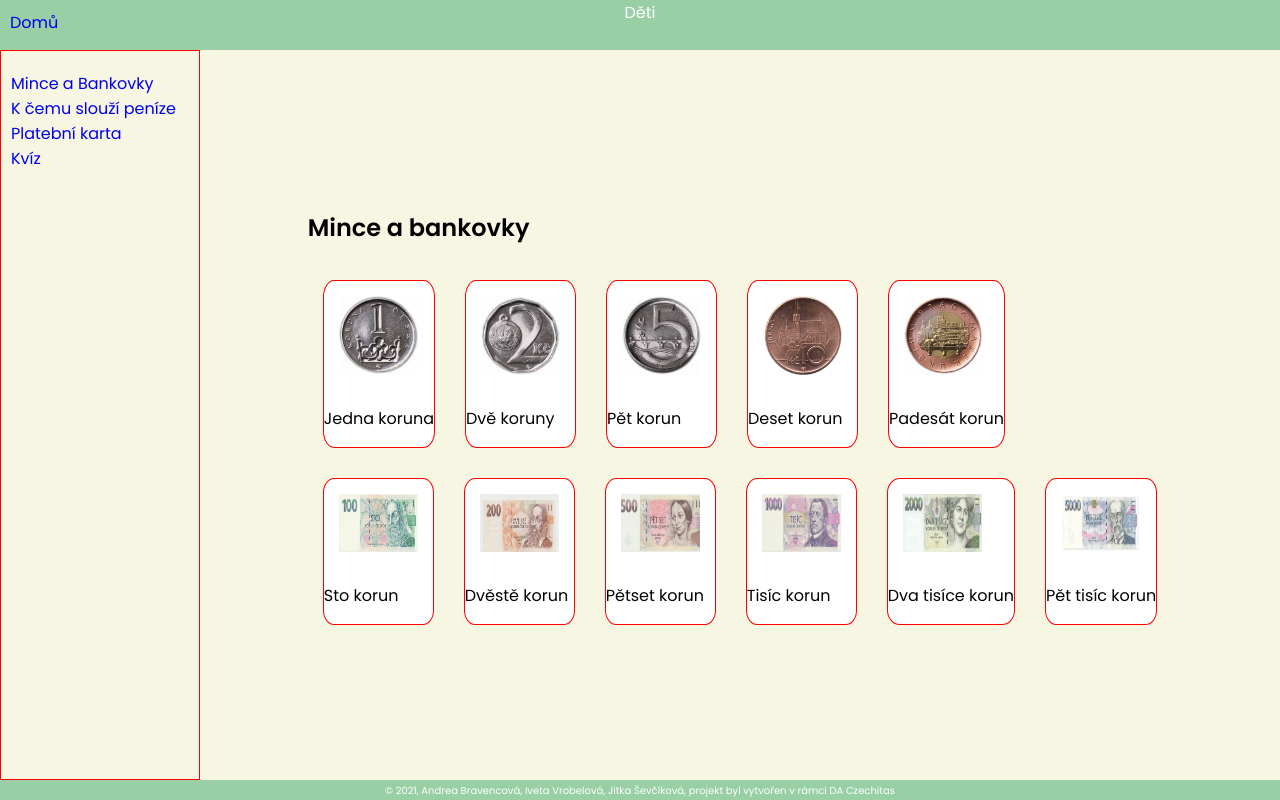
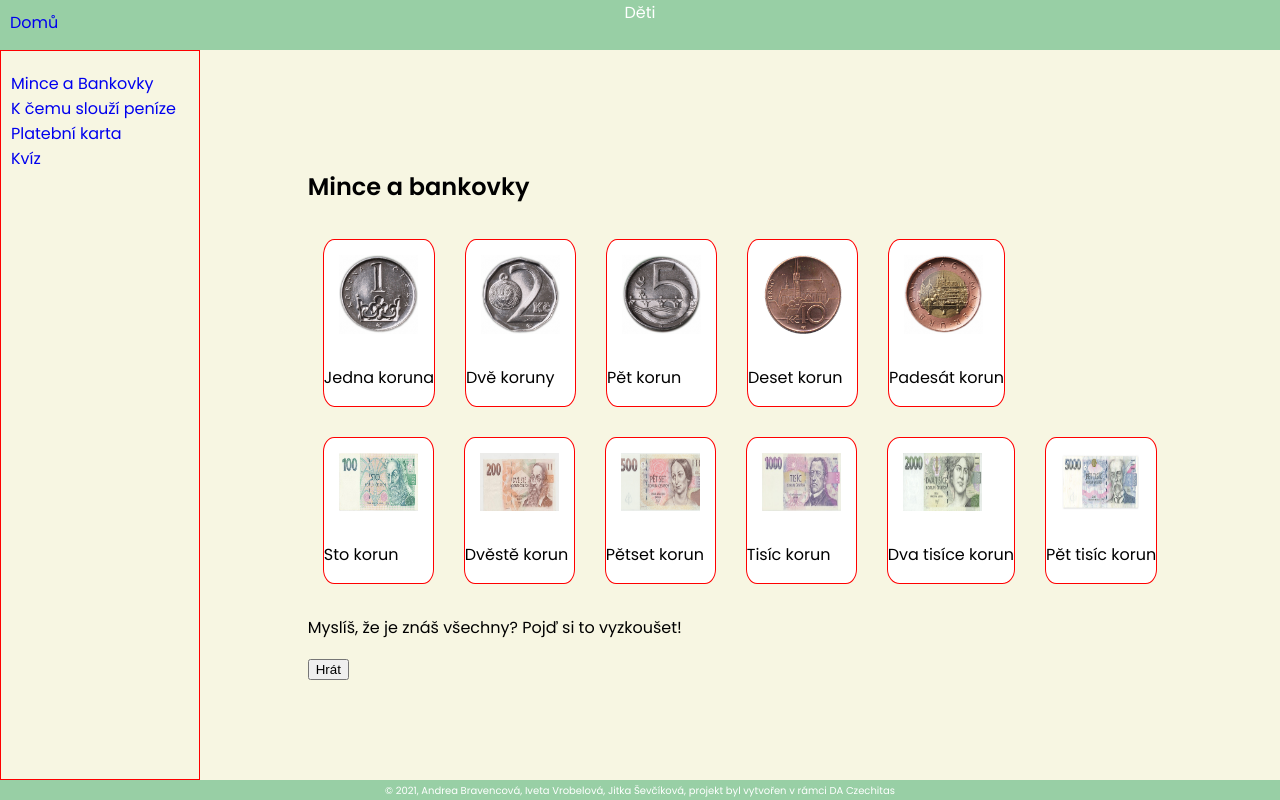
Before and after one commit to Andbrea/Financni-gramotnost, a React app: page /deti/minceabankovky in a window 1280 px wide. Built offline with nearby package versions, Linux system fonts and the light colour scheme.

Commit message:
nahrani obrazku

```diff
--- a/src/Děti/Pages/FirstPage/index.jsx
+++ b/src/Děti/Pages/FirstPage/index.jsx
@@ -74,6 +74,8 @@ return (
         text={"Pět tisíc korun"}
         />
         </div>
+        <p>Myslíš, že je znáš všechny? Pojď si to vyzkoušet!</p>
+        <button>Hrát</button>
 </>
   )
 };
```
